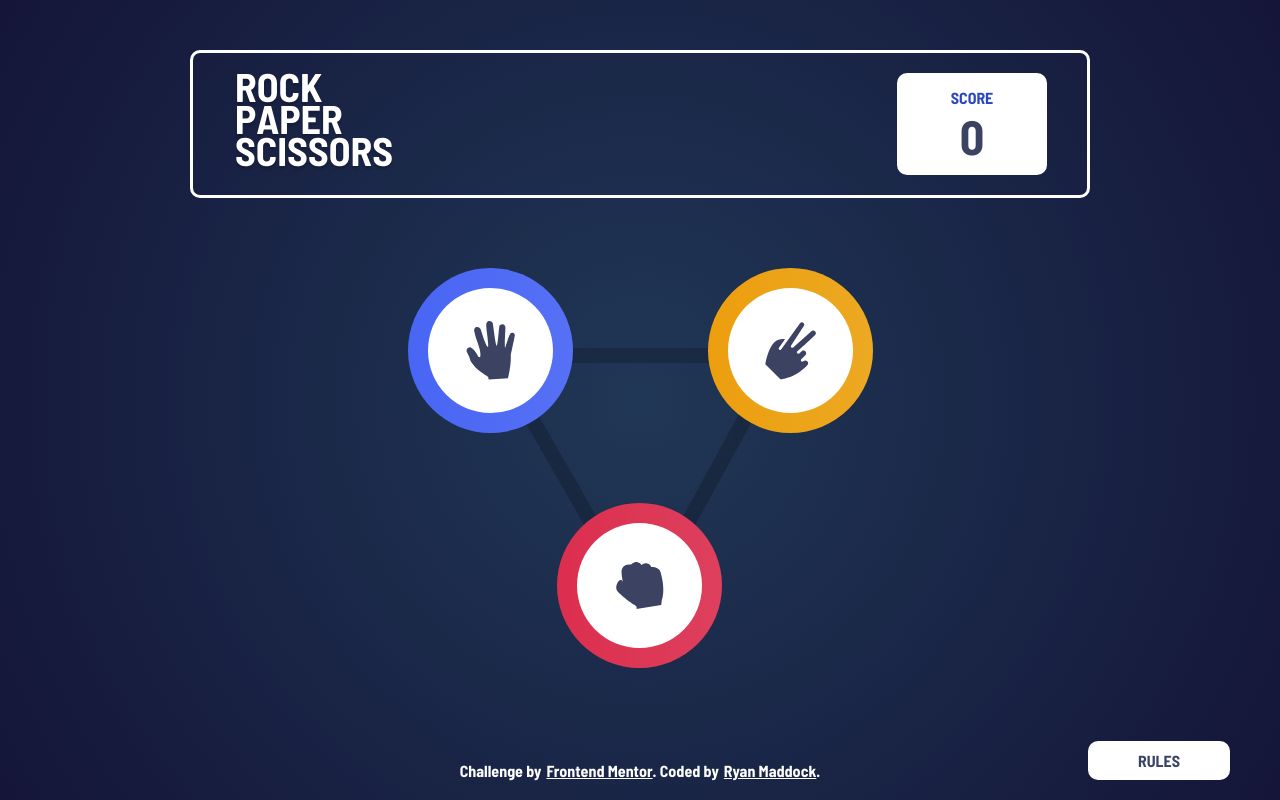
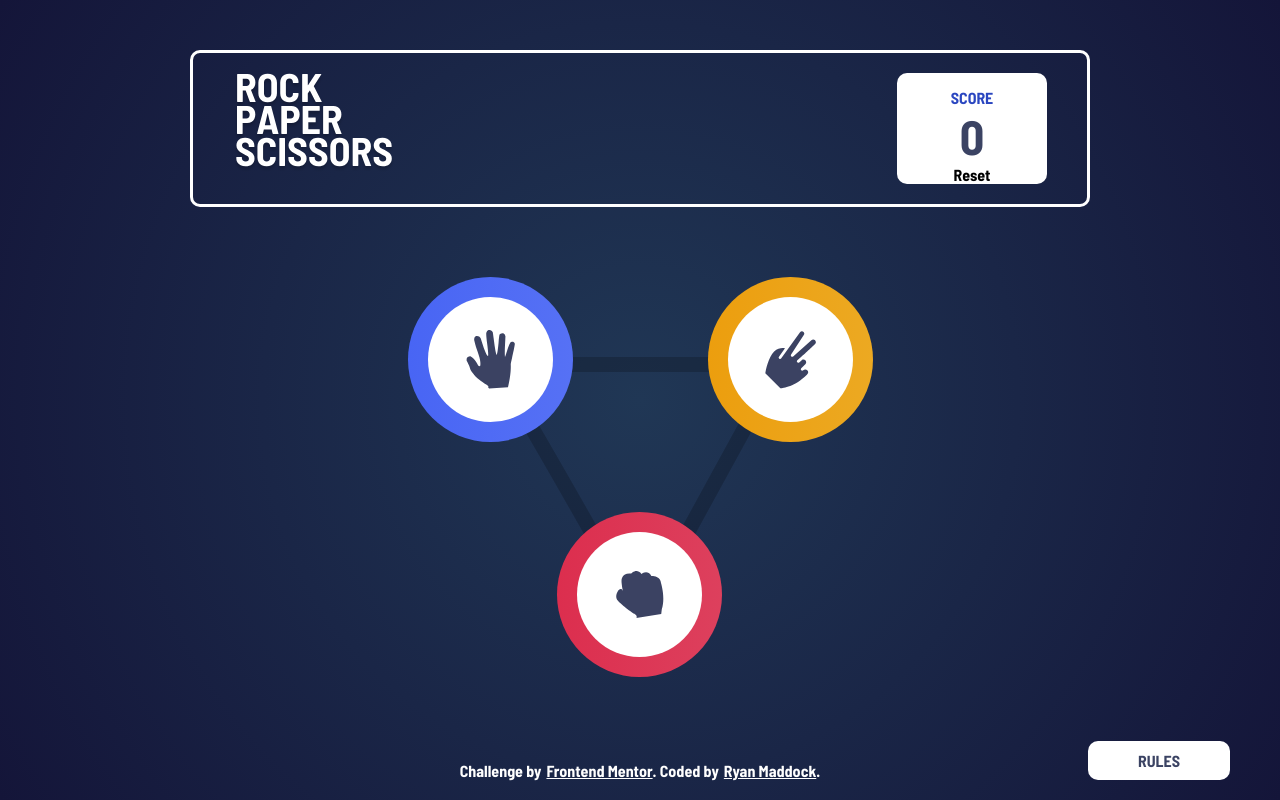
Before and after one commit to Ryan-Maddock-96/rockpaperscissors, a plain HTML site: page index.html in a window 1280 px wide. Drawn offline with Linux system fonts and the light colour scheme.

Commit message:
Added reset button for score (unstyled)

```diff
--- a/index.html
+++ b/index.html
@@ -34,6 +34,7 @@
 		<div class="scoreCard">
 			<div class="titleTxt">SCORE</div>
 			<div id="updateScore" class="score">0</div>
+			<div id="resetScore">Reset</div>
 		</div>
 	</div>
 
```
